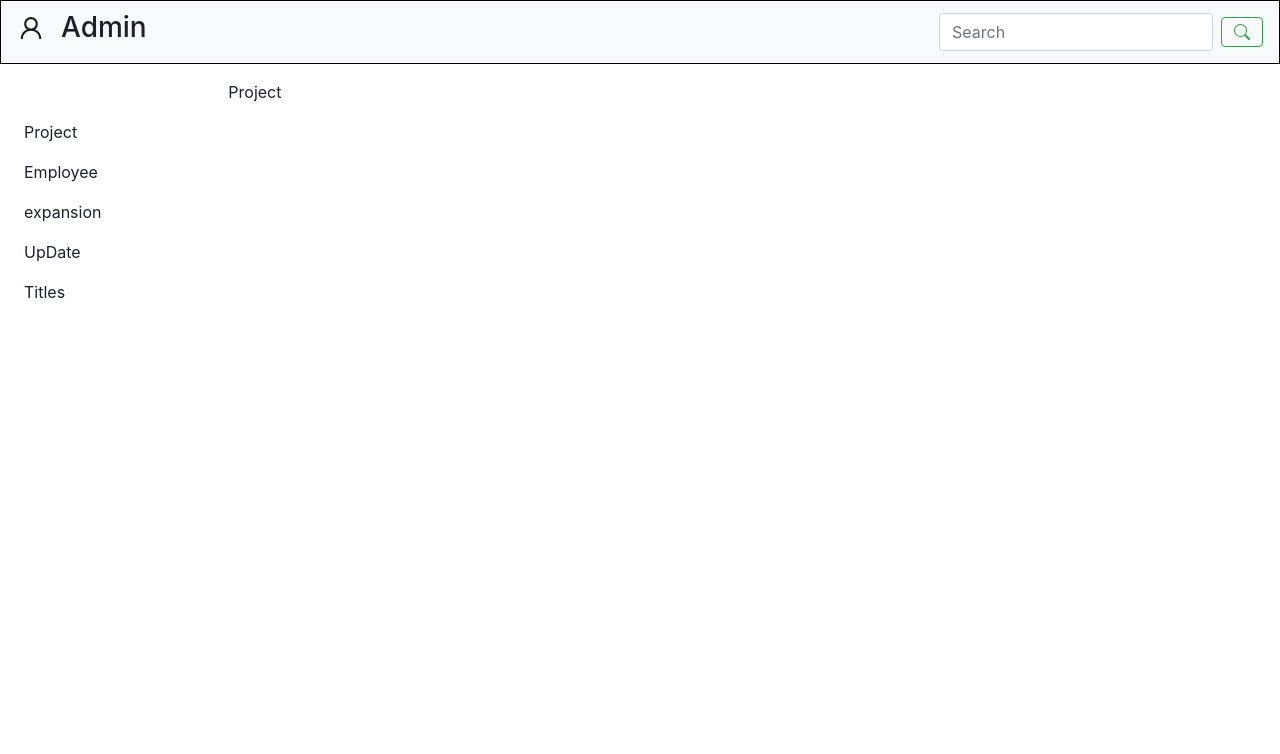
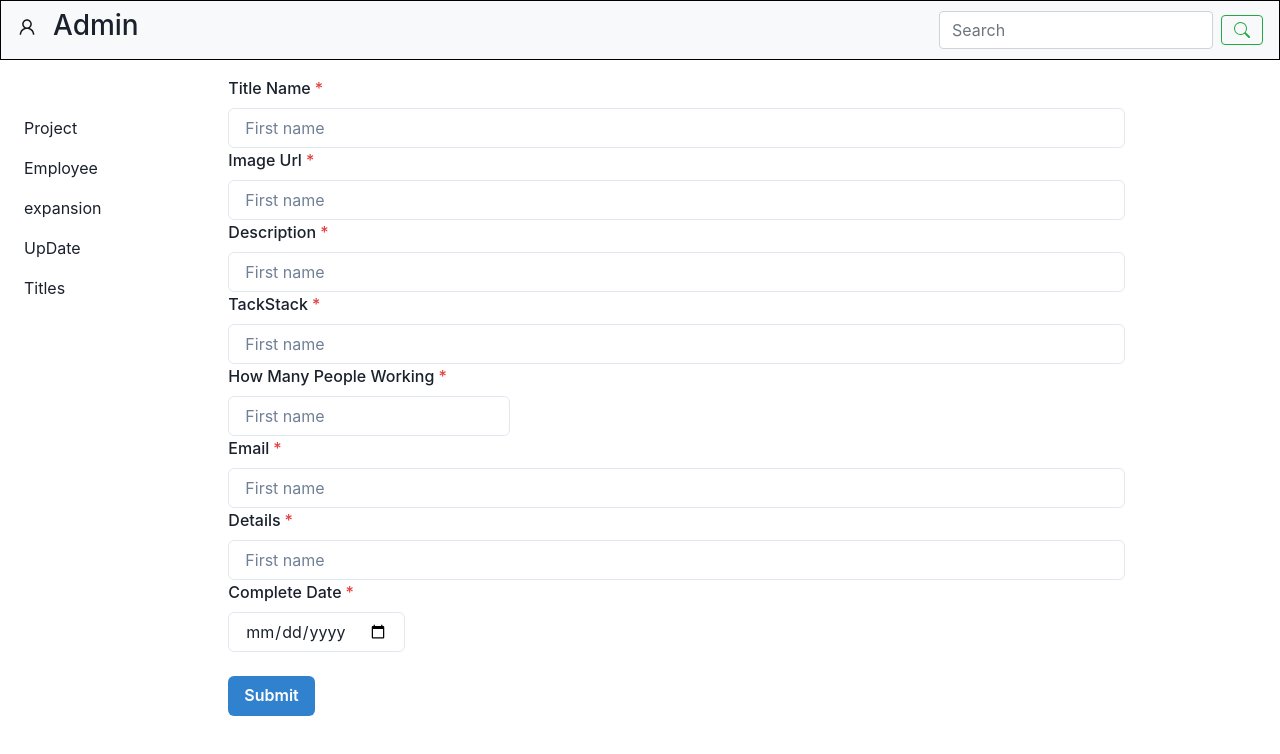
Before and after one commit to RupeshSahu969/Railworld_RWl116_Project, a React (Create React App) app: page / in a window 1280 px wide. Shown: the top 754 px of the page. Built offline with nearby package versions, Linux system fonts and the light colour scheme.

Commit message:
add title form and single page

```diff
--- a/package.json
+++ b/package.json
@@ -12,12 +12,14 @@
     "axios": "^1.4.0",
     "bootstrap": "^5.3.0",
     "framer-motion": "^10.12.21",
+    "json-server": "^0.17.3",
     "paginate": "^0.2.0",
     "react": "^18.2.0",
     "react-dom": "^18.2.0",
     "react-icons": "^4.10.1",
     "react-router-dom": "^6.14.1",
     "react-scripts": "5.0.1",
+    "styled-components": "^6.0.5",
     "typescript": "^5.1.6",
     "web-vitals": "^2.1.4"
   },
--- a/src/Components/Navbar.jsx
+++ b/src/Components/Navbar.jsx
@@ -2,15 +2,57 @@ import React from "react";
 import Styles from "../Styles/nav.css"
 import { Link } from "react-router-dom";
 import { AiOutlineUser } from 'react-icons/ai';
-import {BsSearch} from "react-icons/bs"
+import { BsSearch } from "react-icons/bs"
+import {
+    Menu,
+    MenuButton,
+    MenuList,
+    MenuItem,
+    MenuItemOption,
+    MenuGroup,
+    MenuOptionGroup,
+    MenuDivider,
+    Box,
+} from '@chakra-ui/react'
+import { useState } from "react";
 
 const Navbar = () => {
 
+    const [query,setQuery]= useState("");
+
+    const [getData,setGetdata]=useState([]);
+
+
+    const handleSearch = () => {
+
+        fetch(`https://mock-server1-jrc9.onrender.com/user?title=${query}`)
+          .then((response) => response.json())
+          .then((data) => {
+            setGetdata(data)
+            console.log(data)
+          })
+          .catch((error) => console.error("Error fetching data:", error));
+      };
+
+console.log(getData)
     return (
         <>
             <nav className="navbar navbar-expand-lg navbar-light bg-light">
-                <Link className="navbar-brand" href="#">
-                <h3><AiOutlineUser />  </h3>
+
+                <Link className="navbar-brand" fontSize="20px">
+                    <Menu>
+                        <MenuButton>
+                            <AiOutlineUser />
+                        </MenuButton>
+                        <MenuList>
+                            <Box m={'7px'} mt={'2px'} mb={'2px'} p={'5px'} fontSize={'14px'}> </Box>
+                            <Box m={'7px'} mt={'2px'} mb={'2px'} p={'5px'} fontSize={'12px'} color={'#7a7676'}>  </Box>
+                            <MenuItem borderTop={'1px solid #C6D2D9'} className='loginList'>Profile settings</MenuItem>
+                            <MenuItem className='loginList'>Download apps</MenuItem>
+                            <MenuItem className='loginList' borderBottom={'1px solid #C6D2D9'} >Try chat app</MenuItem>
+                            <MenuItem className='loginList'>Log out</MenuItem>
+                        </MenuList>
+                    </Menu>
                 </Link>
                 <Link> <h3>Admin</h3>  </Link>
                 <button className="navbar-toggler" type="button" data-toggle="collapse" data-target="#navbarSupportedContent" aria-controls="navbarSupportedContent" aria-expanded="false" aria-label="Toggle navigation">
@@ -18,24 +60,12 @@ const Navbar = () => {
                 </button>
 
                 <div className="collapse navbar-collapse" id="navbarSupportedContent">
-                    {/* <ul className="navbar-nav mr-auto">
-                        <li className="nav-item active">
-                            <Link className="nav-link" href="#">Project <span className="sr-only">(current)</span></Link>
-                        </li>
-                        <li className="nav-item">
-                            <Link className="nav-link" href="#">Employee</Link>
-                        </li>
-                        <li className="nav-item">
-                            <Link className="nav-link" href="#">Expansion</Link>
-                        </li>
-                        <li className="nav-item">
-                            <Link className="nav-link" href="#">Daily </Link>
-                        </li>
-
-                    </ul> */}
                     <form className="form-inline my-2 my-lg-0  frm">
-                        <input className="form-control mr-sm-2" type="search" placeholder="Search" aria-label="Search" />
-                        <button className="btn btn-outline-success my-2 my-sm-0" type="submit">  <BsSearch/></button>
+                        <input className="form-control mr-sm-2" type="text"
+                        value={query}
+                        onChange={(e) => setQuery(e.target.value)}
+                        placeholder="Search" aria-label="Search" />
+                        <button className="btn btn-outline-success my-2 my-sm-0" type="submit" onClick={handleSearch}>  <BsSearch /></button>
                     </form>
                 </div>
             </nav>
--- a/src/Pages/MainRoutes.jsx
+++ b/src/Pages/MainRoutes.jsx
@@ -5,6 +5,7 @@ import Employee from './Employee'
 import Expansion from './Expansion'
 import DailyUpdate from './DailyUpdate'
 import Title from "./Title"
+import SinglePage from './SinglePage'
 
 const MainRoutes = () => {
 
@@ -16,6 +17,7 @@ const MainRoutes = () => {
                 <Route path='/expansion' element={<Expansion />} />
                 <Route path='/daily' element={<DailyUpdate />} />
                 <Route path='/title' element={<Title />} />
+                <Route path='/single/:id' element={<SinglePage />} />
             </Routes>
 
         </>
--- a/src/Pages/Project.jsx
+++ b/src/Pages/Project.jsx
@@ -1,9 +1,136 @@
-import React from 'react'
+import React, { useEffect, useState } from 'react'
+import {
+  FormControl,
+  FormLabel,
+  FormErrorMessage,
+  FormHelperText,
+  Input,
+Button
+} from '@chakra-ui/react'
+import axios from 'axios'
+
 
 const Project = () => {
+  const [title, setTitle] = useState("")
+  const [img, setImg] = useState("")
+  const [description, setDescription] = useState("")
+  const [tackstack, setTackstack] = useState("")
+  const [people, setPeople] = useState("")
+  const [email, setEmail] = useState("")
+  const [details, setDetails] = useState("")
+  const [date, setDate] = useState("")
 
+
+  const handleSubmit=(e)=>{
+    e.preventDefault()
+
+    const payload = {
+      title,
+      img,
+      description,
+      tackstack,
+      people,
+      email,
+      details,
+      date,
+
+    }
+
+    axios.post("https://mock-server1-jrc9.onrender.com/user",payload)
+      .then((res) => {
+
+        console.log(res);
+        alert("Add Details Successfully")
+      })
+      .catch((err) => {
+        alert("Error")
+        console.log(err);
+      })
+
+      setTitle("");
+      setDescription("")
+      setPeople("");
+      setImg("")
+      setDate("");
+      setEmail("");
+      setTackstack("");
+      setDetails("");
+
+  }
   return (
-    <div>Project</div>
+    <div>
+      <form onSubmit={handleSubmit}>
+        <FormControl isRequired>
+          <FormLabel>Title Name</FormLabel>
+          <Input htmlSize={80} width='auto'
+            value={title}
+            onChange={(e) => setTitle(e.target.value)}
+            type='text'
+            placeholder='First name' />
+        </FormControl>
+        <FormControl isRequired>
+          <FormLabel>Image Url</FormLabel>
+          <Input htmlSize={80} width='auto'
+            value={img}
+            onChange={(e) => setImg(e.target.value)}
+            type='src'
+            placeholder='First name' />
+        </FormControl>
+        <FormControl isRequired>
+          <FormLabel>Description</FormLabel>
+          <Input htmlSize={80} width='auto'
+            value={description}
+            onChange={(e) => setDescription(e.target.value)}
+            type='text'
+            placeholder='First name' />
+        </FormControl>
+        <FormControl isRequired>
+          <FormLabel>TackStack</FormLabel>
+          <Input htmlSize={80} width='auto'
+            value={tackstack}
+            onChange={(e) => setTackstack(e.target.value)}
+            type='text'
+            placeholder='First name' />
+        </FormControl>
+        <FormControl isRequired>
+          <FormLabel>How Many People Working</FormLabel>
+          <Input htmlSize={80} width='auto'
+            value={people}
+            onChange={(e) => setPeople(e.target.value)}
+            type='number'
+            placeholder='First name' />
+        </FormControl>
+        <FormControl isRequired>
+          <FormLabel>Email</FormLabel>
+          <Input htmlSize={80} width='auto'
+            value={email}
+            onChange={(e) => setEmail(e.target.value)}
+            type='email'
+            placeholder='First name' />
+        </FormControl>
+        <FormControl isRequired>
+          <FormLabel>Details</FormLabel>
+          <Input htmlSize={80} width='auto'
+            value={details}
+            onChange={(e) => setDetails(e.target.value)}
+            type='text'
+            placeholder='First name' />
+        </FormControl>
+        <FormControl isRequired>
+          <FormLabel>Complete Date</FormLabel>
+          <Input
+            htmlSize={80} width='auto'
+            value={date}
+            onChange={(e) => setDate(e.target.value)}
+            placeholder="Select Date and Time"
+            type="date"
+          />
+        </FormControl>
+        <br/>
+        <Button colorScheme='blue' type='submit'> Submit </Button>
+      </form>
+
+    </div>
   )
 }
 
--- /dev/null
+++ b/src/Pages/SinglePage.jsx
@@ -0,0 +1,87 @@
+import axios from 'axios';
+import React, { useEffect, useState } from 'react'
+import { useNavigate, useParams } from 'react-router-dom'
+import { Button, Card, CardHeader, CardBody, CardFooter, Text, Image, Stack, Heading, Spinner } from '@chakra-ui/react'
+import TitleCard from './TitleCard';
+
+
+
+const SinglePage = () => {
+    const { id } = useParams();
+    const [userData, setUserData] = useState(null);
+    const navigate = useNavigate();
+
+    const apiUrl = `https://mock-server1-jrc9.onrender.com/user/${id}`;
+
+    useEffect(() => {
+        const fetchData = async () => {
+            try {
+                const response = await axios.get(apiUrl);
+                setUserData(response.data);
+            } catch (error) {
+                console.error('Error fetching data:', error);
+            }
+        };
+
+        fetchData();
+    }, [apiUrl]);
+
+    if (!userData) {
+        return <Spinner
+            thickness='4px'
+            speed='0.65s'
+            emptyColor='gray.200'
+            color='blue.500'
+            size='xl'
+            justifyContent="center"
+        />;
+    }
+
+    const handleHome = () => {
+        navigate("/")
+    }
+
+    return (
+        <>
+            <Card maxW='sm'>
+                <CardBody>
+                    <Image
+                        src={userData.img}
+                        borderRadius='lg'
+                    />
+                    <Stack mt='6' spacing='3'>
+                        <Heading>Title : {userData.title}</Heading>
+                        <Text>
+                            Email : {userData.email}
+                        </Text>
+                        <Text>
+                            Description : {userData.description}
+                        </Text>
+                        <Text>
+                            TackStack : {userData.tackstack}
+                        </Text>
+                        <Text>
+                            Working People : {userData.people}
+                        </Text>
+                        <Text>
+                            Details : {userData.details}
+                        </Text>
+
+                        <Text>
+                            Date : {userData.date}
+                        </Text>
+                    </Stack>
+                </CardBody>
+                <CardFooter>
+                    <Button colorScheme='blue' onClick={handleHome}>
+                        Go Back
+                    </Button>
+                </CardFooter>
+            </Card>
+
+
+        </>
+    );
+};
+
+export default SinglePage
--- a/src/Pages/Title.jsx
+++ b/src/Pages/Title.jsx
@@ -17,7 +17,7 @@ const Title = () => {
   useEffect(() => {
     const fetchPosts = async () => {
       setLoading(true);
-      const res = await axios.get(`https://jsonplaceholder.typicode.com/users?_limit=10&_page=${currentPage}`);
+      const res = await axios.get(`https://mock-server1-jrc9.onrender.com/user?_limit=10&_page=${currentPage}`);
       setPosts(res.data);
       setLoading(false);
     };
@@ -27,7 +27,7 @@ const Title = () => {
 
   function change() {
     fetch(
-      `https://jsonplaceholder.typicode.com/posts?_limit=5&_page=${currentPage}`
+      `https://mock-server1-jrc9.onrender.com/user?_limit=5&_page=${currentPage}`
     )
       .then((response) => response.json())
       .then((result) => setPosts(result));
@@ -52,12 +52,12 @@ const Title = () => {
 
       <TitleCard data={currentPosts} loading={loading} />
       <Flex style={{ marginTop: "50px", justifyContent: "center" }}>
-        <Button disabled={currentPage === 1 ? true : false} onClick={decrement}>
+        <Button disabled={currentPage === 1 ? true : false} onClick={decrement} colorScheme='blue'>
           PREVIOUS
         </Button>
         <Text style={{ padding: "10px" }}>  {currentPage} </Text>
 
-        <Button disabled={currentPage === 10 ? true : false} onClick={increment}>
+        <Button disabled={currentPage === 10 ? true : false} onClick={increment} colorScheme='blue'>
           NEXT
         </Button>
       </Flex>
```
Also changed, not shown: src/Pages/TitleCard.jsx (+15 -11 lines), 1 other file (tests, documents, lock files or other folders).
